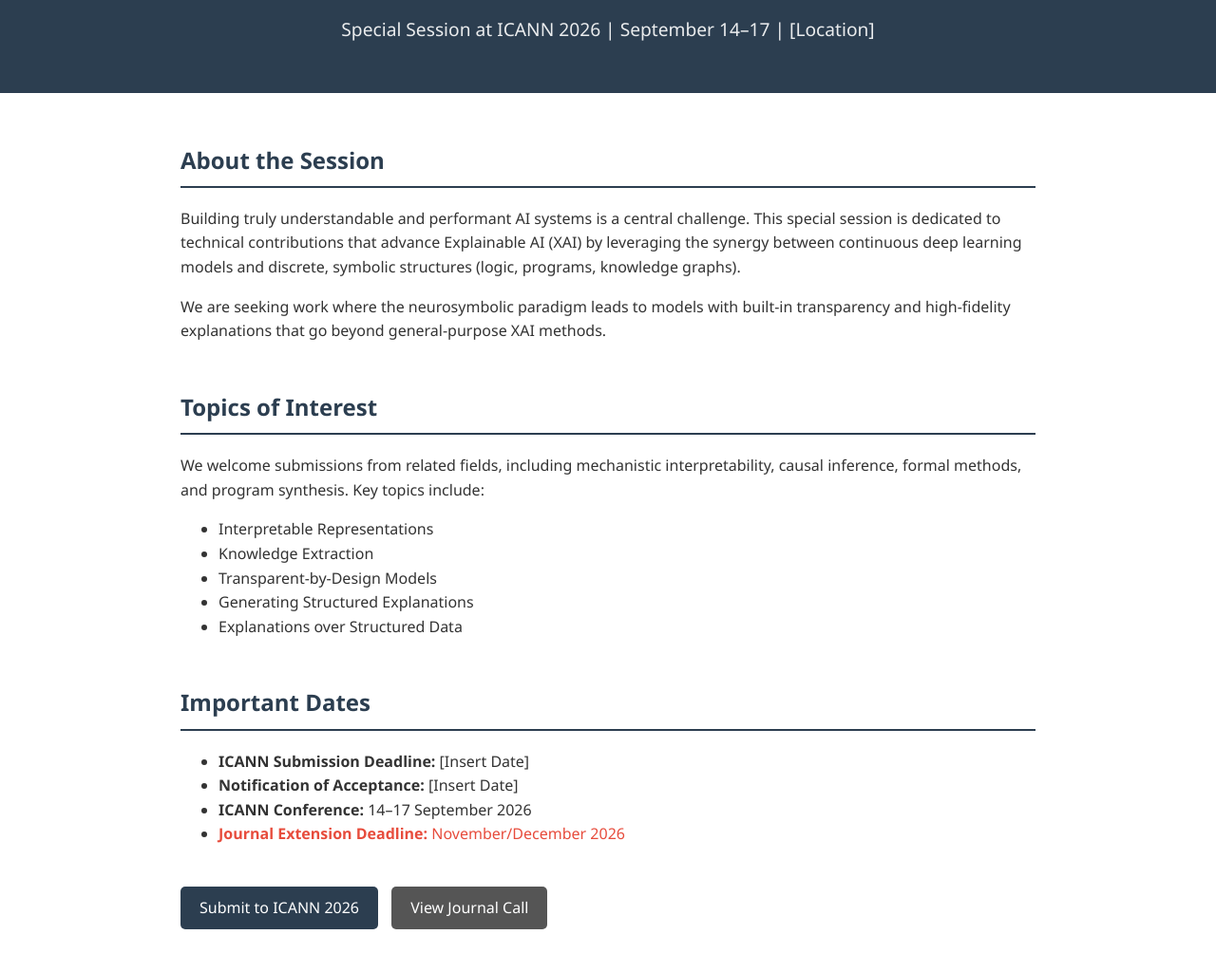
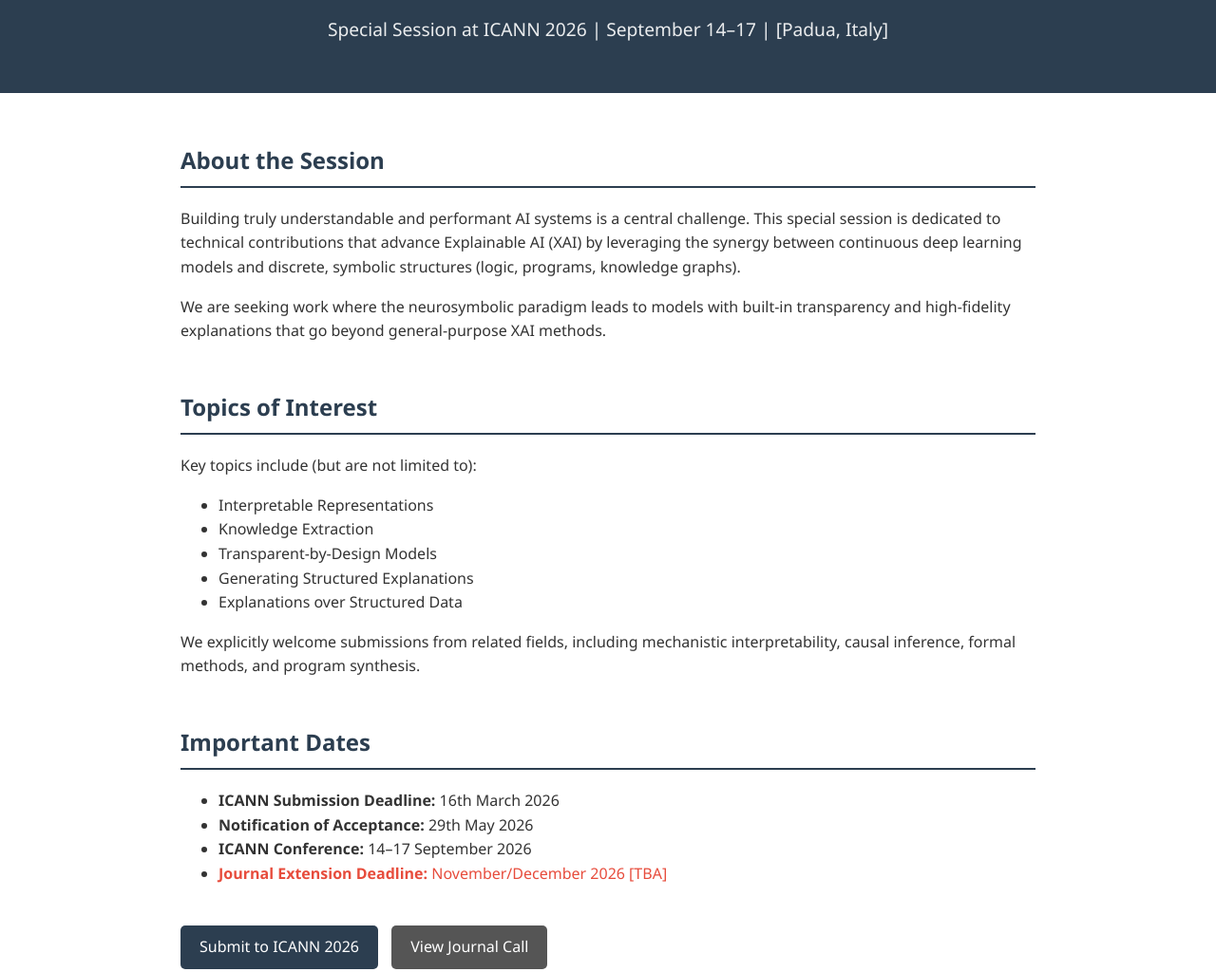
Before and after one commit to GustikS/xnesy-icann2026, a plain HTML site: page index.html in a window 1280 px wide. Shown: the part 158-1182 px from the top of the page at 95% size. Drawn offline with Linux system fonts and the light colour scheme.

Commit message:
dates update

```diff
--- a/index.html
+++ b/index.html
@@ -57,7 +57,7 @@
 
     <header>
         <h1>Explainable Neurosymbolic AI (X-NeSy)</h1>
-        <p>Special Session at ICANN 2026 | September 14–17 | [Location]</p>
+        <p>Special Session at ICANN 2026 | September 14–17 | [Padua, Italy]</p>
     </header>
 
     <div class="container">
@@ -70,7 +70,7 @@
 
         <section id="topics">
             <h2>Topics of Interest</h2>
-            <p>We welcome submissions from related fields, including mechanistic interpretability, causal inference, formal methods, and program synthesis. Key topics include:</p>
+            <p>Key topics include (but are not limited to):</p>
             <ul>
                 <li>Interpretable Representations</li>
                 <li>Knowledge Extraction</li>
@@ -78,15 +78,16 @@
                 <li>Generating Structured Explanations</li>
                 <li>Explanations over Structured Data</li>
             </ul>
+            <p>We explicitly welcome submissions from related fields, including mechanistic interpretability, causal inference, formal methods, and program synthesis.</p>
         </section>
 
         <section id="dates">
             <h2>Important Dates</h2>
             <ul>
-                <li><strong>ICANN Submission Deadline:</strong> [Insert Date]</li>
-                <li><strong>Notification of Acceptance:</strong> [Insert Date]</li>
+                <li><strong>ICANN Submission Deadline:</strong> 16th March 2026 </li>
+                <li><strong>Notification of Acceptance:</strong> 29th May 2026 </li>
                 <li><strong>ICANN Conference:</strong> 14–17 September 2026</li>
-                <li><span style="color: var(--accent);"><strong>Journal Extension Deadline:</strong> November/December 2026</span></li>
+                <li><span style="color: var(--accent);"><strong>Journal Extension Deadline:</strong> November/December 2026 [TBA] </span></li>
             </ul>
             <br>
             <a href="https://e-nns.org/icann2026/" class="btn">Submit to ICANN 2026</a>
```
